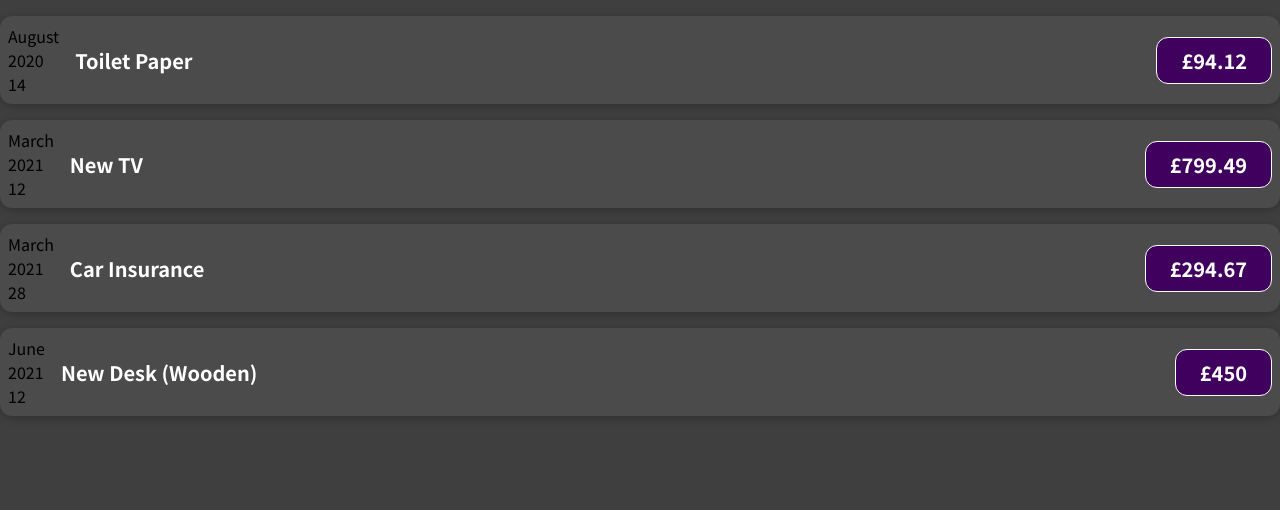
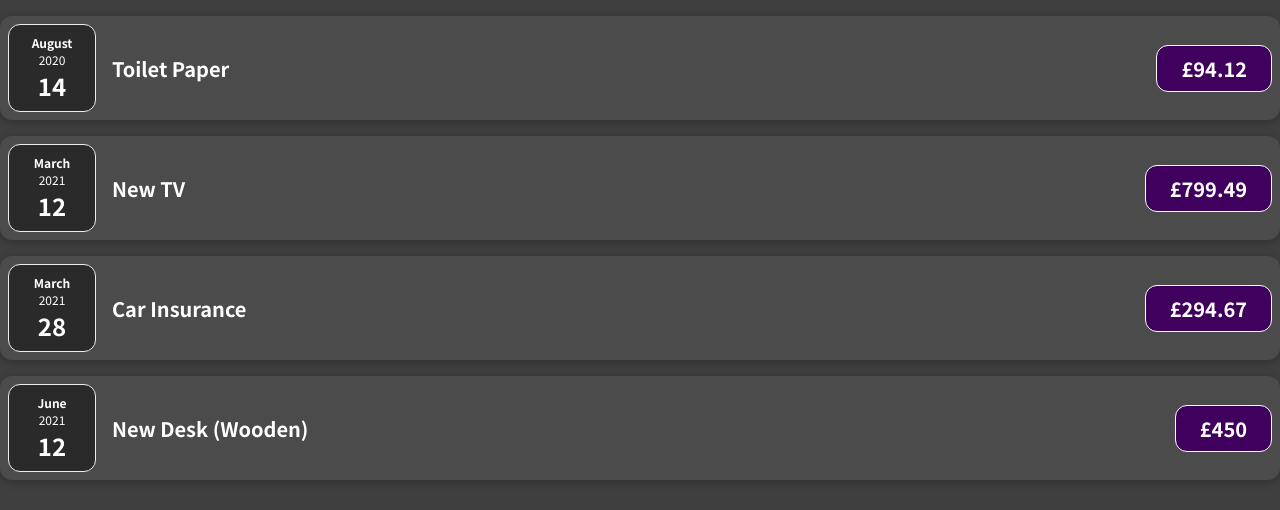
Before and after one commit to neilbenson/react-complete-guide-tutorial, a JavaScript app: page / in a window 1280 px wide. Shown: the top 510 px of the page. Built offline with nearby package versions, Linux system fonts and the light colour scheme.

Commit message:
Add ExpenseDate css and other tweaks

```diff
--- a/src/components/CalendarDay.js
+++ /dev/null
@@ -1,14 +0,0 @@
-const CalendarDay = (props) => {
-  const month = props.date.toLocaleString("en-GB", { month: "long" });
-  const day = props.date.toLocaleString("en-GB", { day: "2-digit" });
-  const year = props.date.getFullYear();
-  return (
-    <div>
-      <div>{month}</div>
-      <div>{year}</div>
-      <div>{day}</div>
-    </div>
-  );
-};
-
-export default CalendarDay;
--- /dev/null
+++ b/src/components/ExpenseDate.css
@@ -0,0 +1,26 @@
+.expense-date {
+  display: flex;
+  flex-direction: column;
+  width: 5.5rem;
+  height: 5.5rem;
+  border: 1px solid #ececec;
+  background-color: #2a2a2a;
+  color: white;
+  border-radius: 12px;
+  align-items: center;
+  justify-content: center;
+}
+
+.expense-date__month {
+  font-size: 0.75rem;
+  font-weight: bold;
+}
+
+.expense-date__year {
+  font-size: 0.75rem;
+}
+
+.expense-date__day {
+  font-size: 1.5rem;
+  font-weight: bold;
+}
--- /dev/null
+++ b/src/components/ExpenseDate.js
@@ -0,0 +1,16 @@
+import "./ExpenseDate.css";
+
+const ExpenseDate = (props) => {
+  const month = props.date.toLocaleString("en-GB", { month: "long" });
+  const day = props.date.toLocaleString("en-GB", { day: "2-digit" });
+  const year = props.date.getFullYear();
+  return (
+    <div className="expense-date">
+      <div className="expense-date__month">{month}</div>
+      <div className="expense-date__year">{year}</div>
+      <div className="expense-date__day">{day}</div>
+    </div>
+  );
+};
+
+export default ExpenseDate;
--- a/src/components/ExpenseItem.js
+++ b/src/components/ExpenseItem.js
@@ -1,10 +1,10 @@
-import CalendarDay from "./CalendarDay";
+import ExpenseDate from "./ExpenseDate";
 import "./ExpenseItem.css";
 
 const ExpenseItem = (props) => {
   return (
     <div className="expense-item">
-      <CalendarDay {...props} />
+      <ExpenseDate date={props.date} />
       <div className="expense-item__description">
         <h2>{props.title}</h2>
         <div className="expense-item__price">£{props.amount}</div>
```
